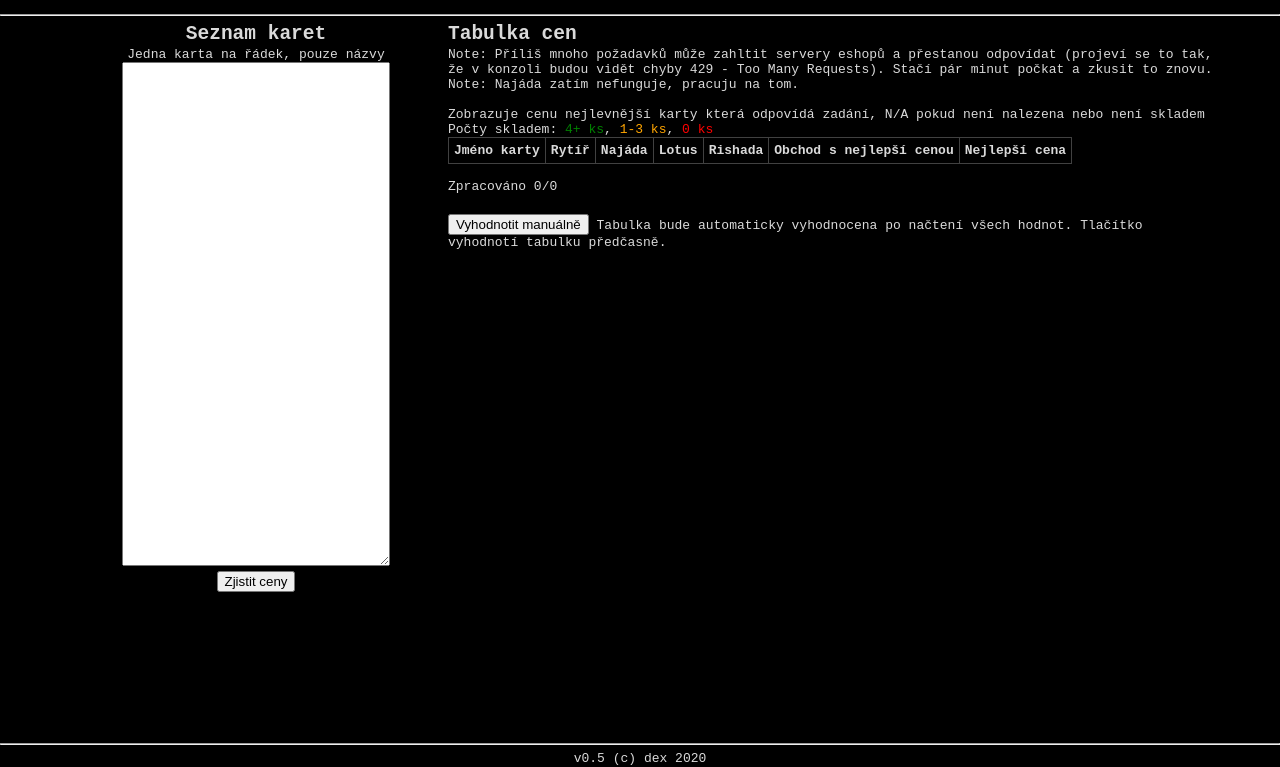
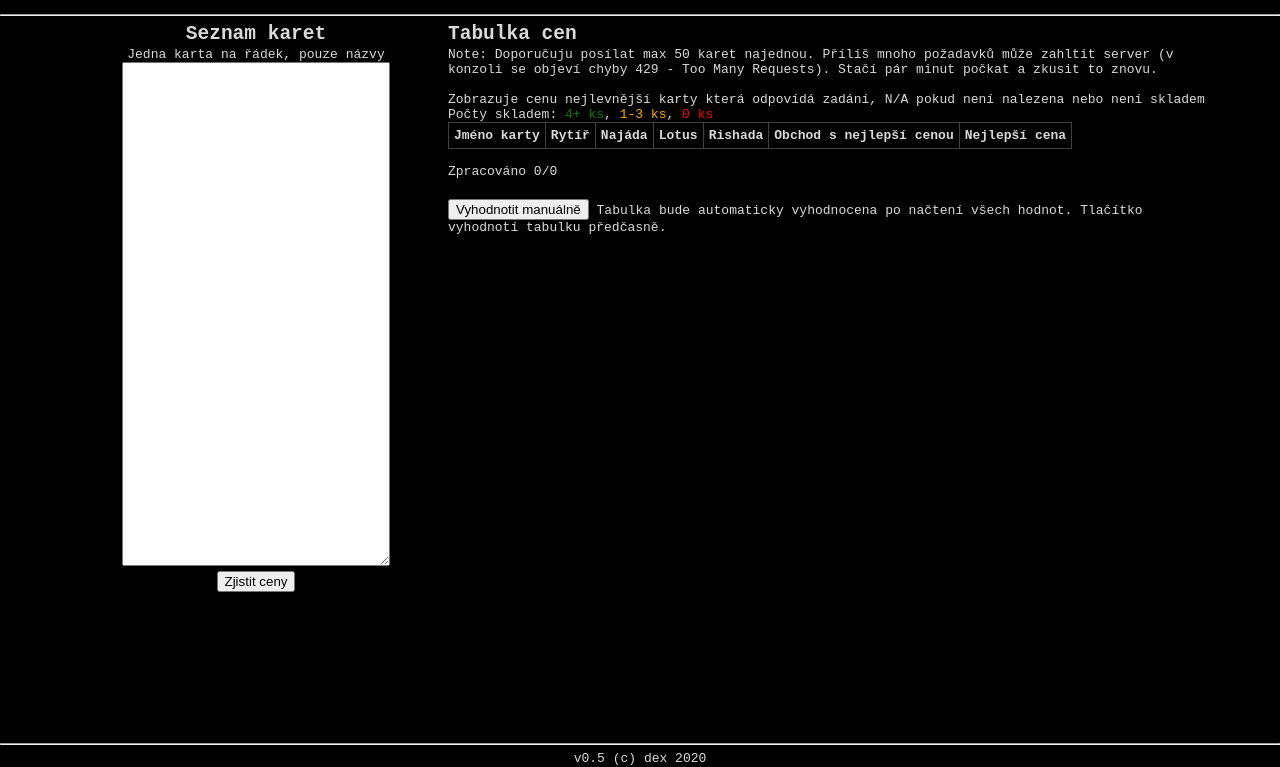
Before and after one commit to eldan-dex/mtg-price-checker, a plain HTML site: page index.html in a window 1280 px wide. Shown: the part 33-800 px from the top of the page. Drawn offline with nearby package versions, Linux system fonts and the light colour scheme.

Commit message:
Fixed site texts

```diff
--- a/index.html
+++ b/index.html
@@ -87,8 +87,7 @@
 
         <div class="split right">
             <h2>Tabulka cen</h2>
-            Note: Příliš mnoho požadavků může zahltit servery eshopů a přestanou odpovídat (projeví se to tak, že v konzoli budou vidět chyby 429 - Too Many Requests). Stačí pár minut počkat a zkusit to znovu.
-            Note: Najáda zatím nefunguje, pracuju na tom.<br>
+            Note: Doporučuju posílat max 50 karet najednou. Příliš mnoho požadavků může zahltit server (v konzoli se objeví chyby 429 - Too Many Requests). Stačí pár minut počkat a zkusit to znovu.<br>
             <br>
             Zobrazuje cenu nejlevnější karty která odpovídá zadání, N/A pokud není nalezena nebo není skladem<br>
             Počty skladem: <span class="stockOk">4+ ks</span>, <span class="stockLow">1-3 ks</span>, <span class="stockEmpty">0 ks</span><br>
```
